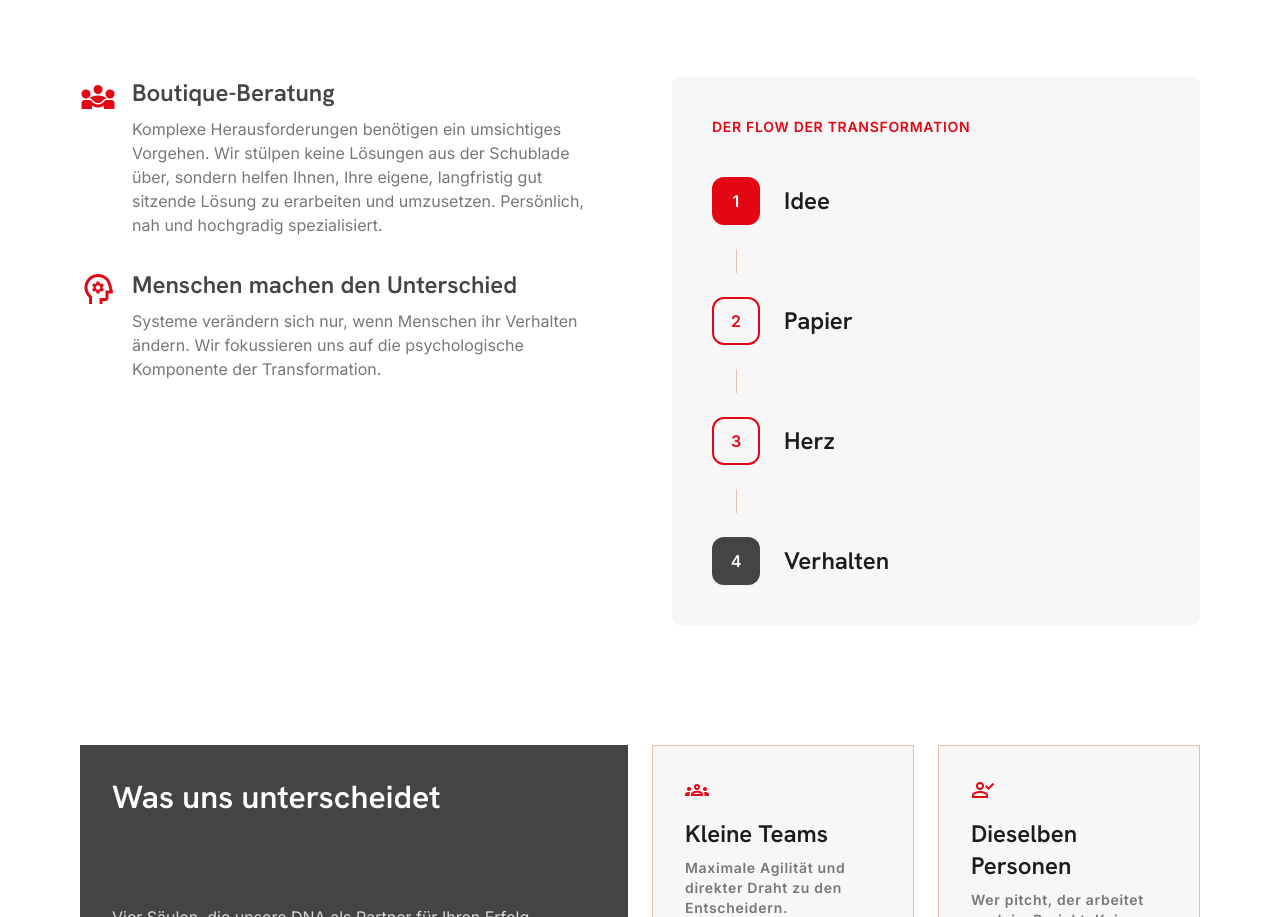
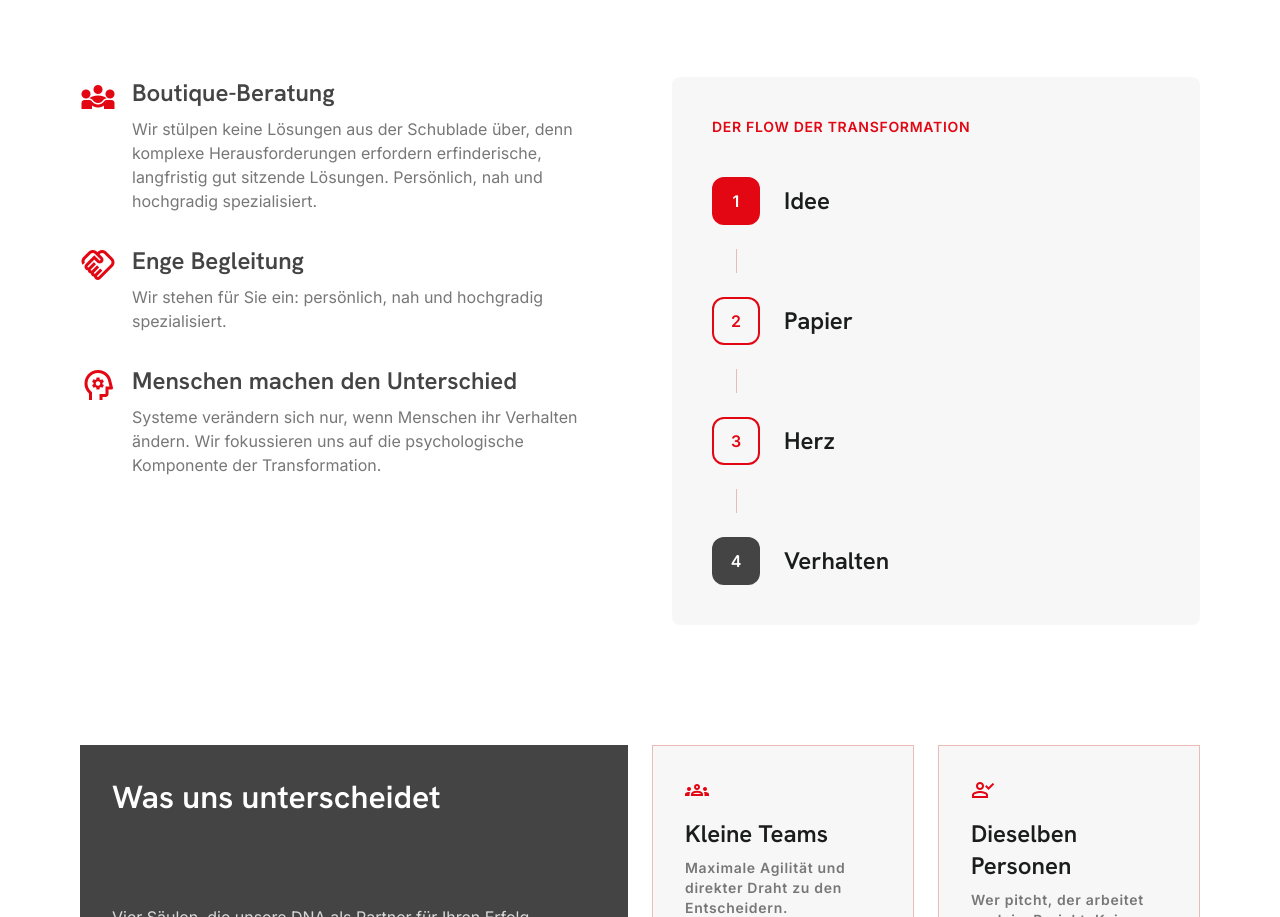
Before and after one commit to transperform/pitchbook, a plain HTML site: page index.html in a window 1280 px wide. Shown: the part 1949-2866 px from the top of the page. Drawn offline with nearby package versions, Linux system fonts and the light colour scheme.

Commit message:
Update index.html

```diff
--- a/index.html
+++ b/index.html
@@ -182,7 +182,14 @@
 <span class="material-symbols-outlined text-swiss-red text-4xl">diversity_3</span>
 <div>
 <h3 class="font-headline-sm text-headline-sm text-charcoal-dark mb-2">Boutique-Beratung</h3>
-<p class="text-charcoal-medium">Komplexe Herausforderungen benötigen ein umsichtiges Vorgehen. Wir stülpen keine Lösungen aus der Schublade über, sondern helfen Ihnen, Ihre eigene, langfristig gut sitzende Lösung zu erarbeiten und umzusetzen. Persönlich, nah und hochgradig spezialisiert.</p>
+<p class="text-charcoal-medium">Wir stülpen keine Lösungen aus der Schublade über, denn komplexe Herausforderungen erfordern erfinderische, langfristig gut sitzende Lösungen. Persönlich, nah und hochgradig spezialisiert.</p>
+</div>
+</div>
+<div class="flex items-start gap-4">
+<span class="material-symbols-outlined text-swiss-red text-4xl">handshake</span>
+<div>
+<h3 class="font-headline-sm text-headline-sm text-charcoal-dark mb-2">Enge Begleitung</h3>
+<p class="text-charcoal-medium">Wir stehen für Sie ein: persönlich, nah und hochgradig spezialisiert.</p>
 </div>
 </div>
 <div class="flex items-start gap-4">
```
